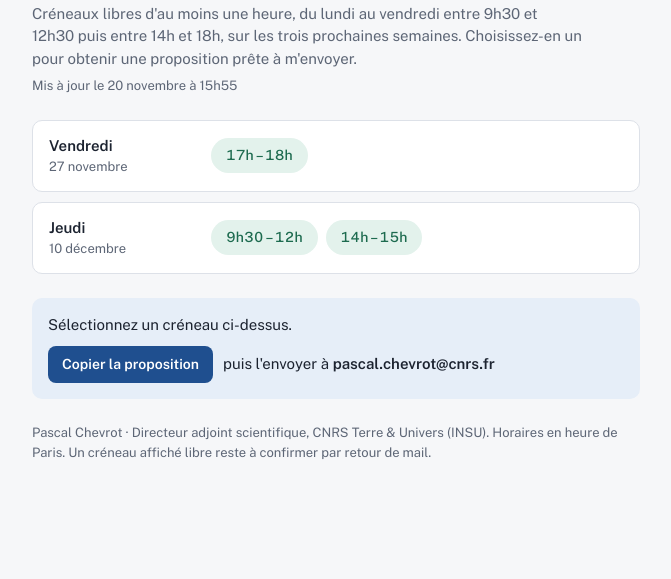
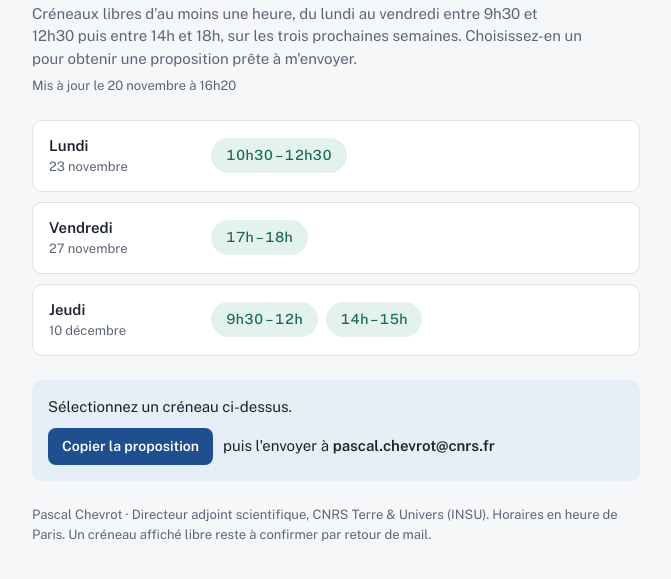
Before and after one commit to pascalchevrot/availabilities, a plain HTML site: page index.html in a window 1280 px wide. Shown: the part 93-672 px from the top of the page, without its empty margins (304-975 px from the left). Drawn offline with nearby package versions, Linux system fonts and the light colour scheme.

Commit message:
Mise à jour des disponibilités

```diff
--- a/index.html
+++ b/index.html
@@ -79,8 +79,8 @@ footer{font-size:13px;color:var(--muted)}
 <script>
 // Données : créneaux libres (heure de Paris), jours ouvrés avec disponibilités uniquement.
 // La tâche quotidienne ne modifie que UPDATED et FREE.
-const UPDATED = "2026-11-20T15:55:06+01:00";
-const FREE = {"2026-11-27":[["17:00","18:00"]],"2026-12-10":[["09:30","12:00"],["14:00","15:00"]]};
+const UPDATED = "2026-11-20T16:20:11+01:00";
+const FREE = {"2026-11-23":[["10:30","12:30"]],"2026-11-27":[["17:00","18:00"]],"2026-12-10":[["09:30","12:00"],["14:00","15:00"]]};
 const fmtH = s => { const [h,m]=s.split(":"); return (+h)+"h"+(m==="00"?"":m); };
 // Dates construites à midi UTC : le jour affiché ne dépend ni du fuseau ni de l'heure d'été.
 const noon = d => new Date(d+"T12:00:00Z");
```
